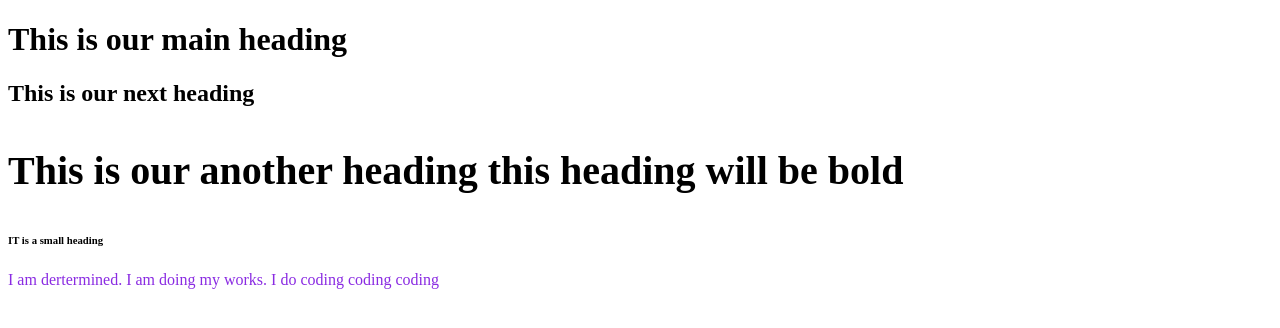
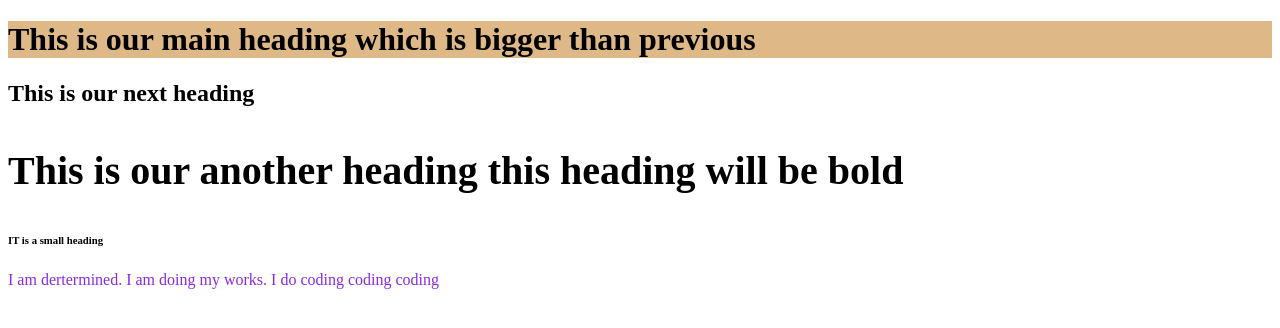
Before and after one commit to syma-tech/seconds-repo, a plain HTML site: page index.html in a window 1280 px wide. Drawn offline with Linux system fonts and the light colour scheme.

Commit message:
color added

```diff
--- a/index.html
+++ b/index.html
@@ -8,7 +8,7 @@
     <link rel="stylesheet" href="style.css">
 </head>
 <body>
-    <h1>This is our main heading</h1>
+    <h1>This is our main heading which is bigger than previous</h1>
     <h2>This is our next heading</h2>
     <h3>This is our another heading this heading will be bold</h3>
     <h6>IT is a small heading</h6>
--- a/style.css
+++ b/style.css
@@ -4,3 +4,6 @@ P{
 h3{
     font-size: 40px;
 }
+h1{
+    background:burlywood;
+}
```
